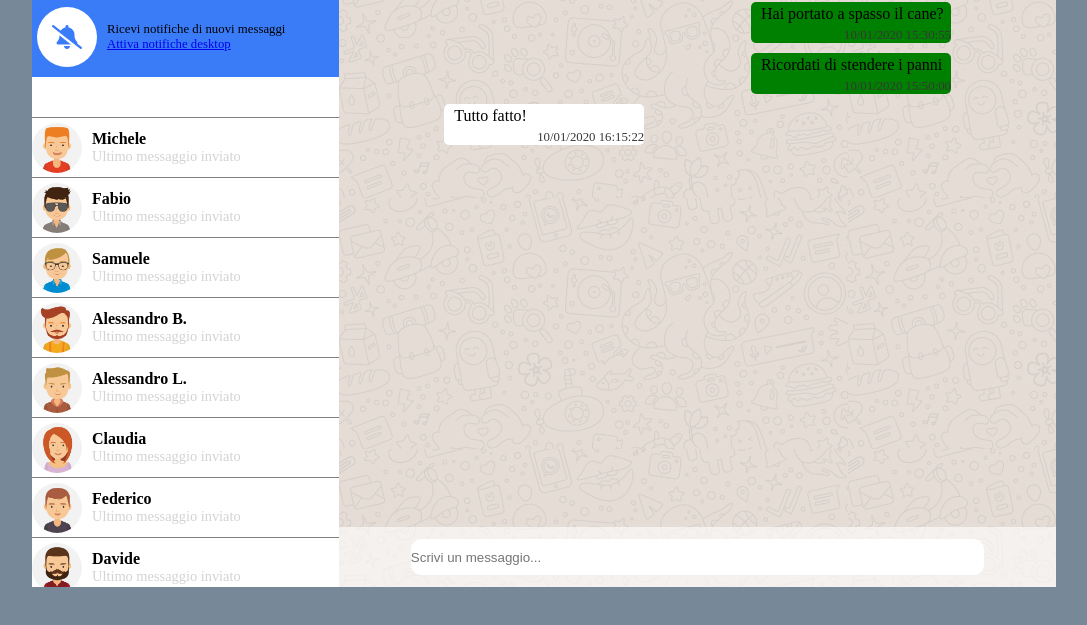
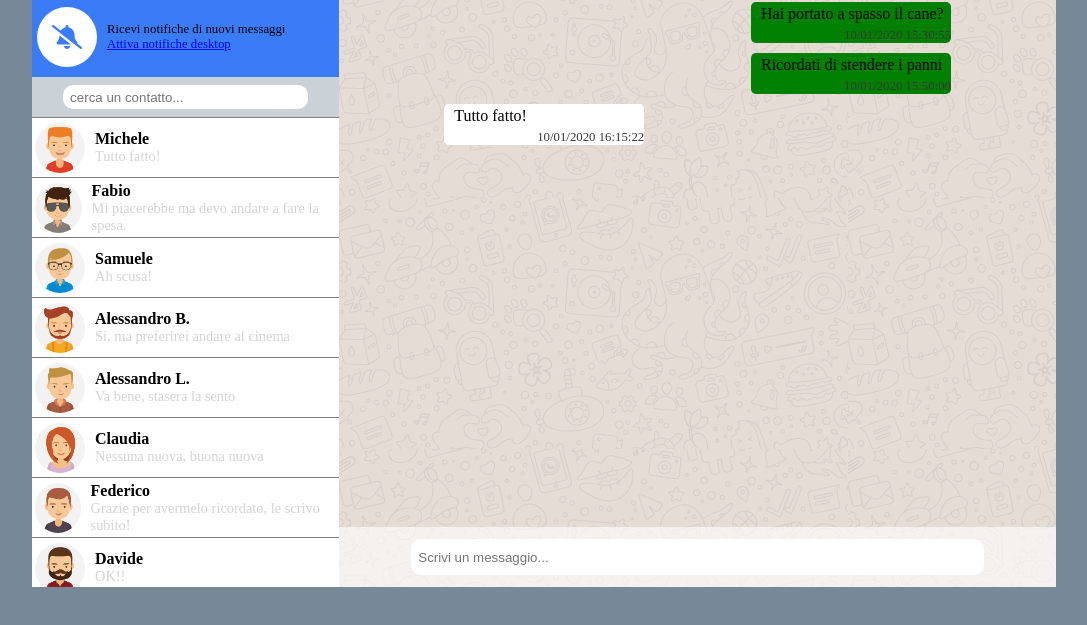
Before and after one commit to Riccardo-Mauri/vue-boolzapp, a plain HTML site: page index.html in a window 1280 px wide. Shown: the part 133-758 px from the top of the page, without its empty margins (96-1183 px from the left). Drawn offline with nearby package versions, Linux system fonts and the light colour scheme.

Commit message:
Mileston 4 completata

```diff
--- a/css/style.css
+++ b/css/style.css
@@ -73,8 +73,11 @@ ALL'INTERNO DEL CONTAINER DI SINISTRA
 }
 
 .left-search-contact-container{
+    display: flex;
+    justify-content: center;
+    align-items: center;
     height: 40px;
-    background-color: white;
+    background-color: rgba(255, 255, 255, 0.61);
 }
 
 .contacts-left-container{
@@ -114,6 +117,7 @@ ALL'INTERNO DEL CONTAINER DI SINISTRA
     font-size: 0.8rem;
 }
 .contact-info{
+    padding-left: 3px;
     width: 100%;
     height: 60px;
     display: flex;
--- a/index.html
+++ b/index.html
@@ -43,20 +43,21 @@
                                 </div>
                             </div>
                             <div class="left-search-contact-container">
-
+                                <input class="textbar" type="text" id="search-input" name="search-input" v-model="searchContact"
+                                  placeholder="  cerca un contatto...">
                             </div>
                         </div>
                     </header>
 
                     <div class="contacts-left-container">
-                        <div v-for="(contact, index) in contacts" @click="selectContact(index)" class="contact-info"
+                        <div v-for="(contact, index) in filterContacts" @click="selectContact(index)" class="contact-info"
                             :class="{ active: index === activeContactIndex }">
                             <div class="contact-avatar">
                                 <img :src="contact.avatar" alt="contact.name">
                             </div>
                             <div class="contact-description">
                                 <p class="contact-name-left-container">{{contact.name}}</p>
-                                <p class="message-contact-left-container">Ultimo messaggio inviato</p>
+                                <p class="message-contact-left-container">{{ contact.messages[contact.messages.length - 1].message }}</p>
                             </div>
                         </div>
                     </div>
@@ -98,7 +99,7 @@
 
                         <div class="textbar-container">
                             <input class="textbar" type="text" id="message-input" name="message-input"
-                                v-model="newMessage" @keyup.enter="sendMessage" placeholder="Scrivi un messaggio...">
+                                v-model="newMessage" @keyup.enter="sendMessage" placeholder="  Scrivi un messaggio...">
                         </div>
 
                     </footer>
--- a/js/scripts.js
+++ b/js/scripts.js
@@ -7,6 +7,7 @@ const app = createApp({
             userAvatar: './img/avatar_io.jpg', //avatar dell'utente
             activeContactIndex: 0,  // Indice del contatto attivo, inizialmente il primo contatto
             newMessage: '',  // Nuovo messaggio scritto dall'utente
+            searchContact:'', //nuova ricerca per contatto
             contacts: [
                 {
                     name: 'Michele',
@@ -198,7 +199,7 @@ const app = createApp({
             fullDate += now.getSeconds().toString().padStart(2, '0');
             return fullDate;
         },
-    // Metodo per inviare il messaggio
+        // Metodo per inviare il messaggio
         sendMessage() {
             if (this.newMessage.trim() !== '') {
 
@@ -221,6 +222,16 @@ const app = createApp({
                     });
                 }, 1000);
             }
+        },
+
+
+    },
+    computed:{
+        filterContacts(){
+            return this.contacts.filter(contact =>
+                contact.name.toLowerCase().includes(this.searchContact.toLowerCase())
+              );
         }
+
     }
 }).mount('#app');
```
